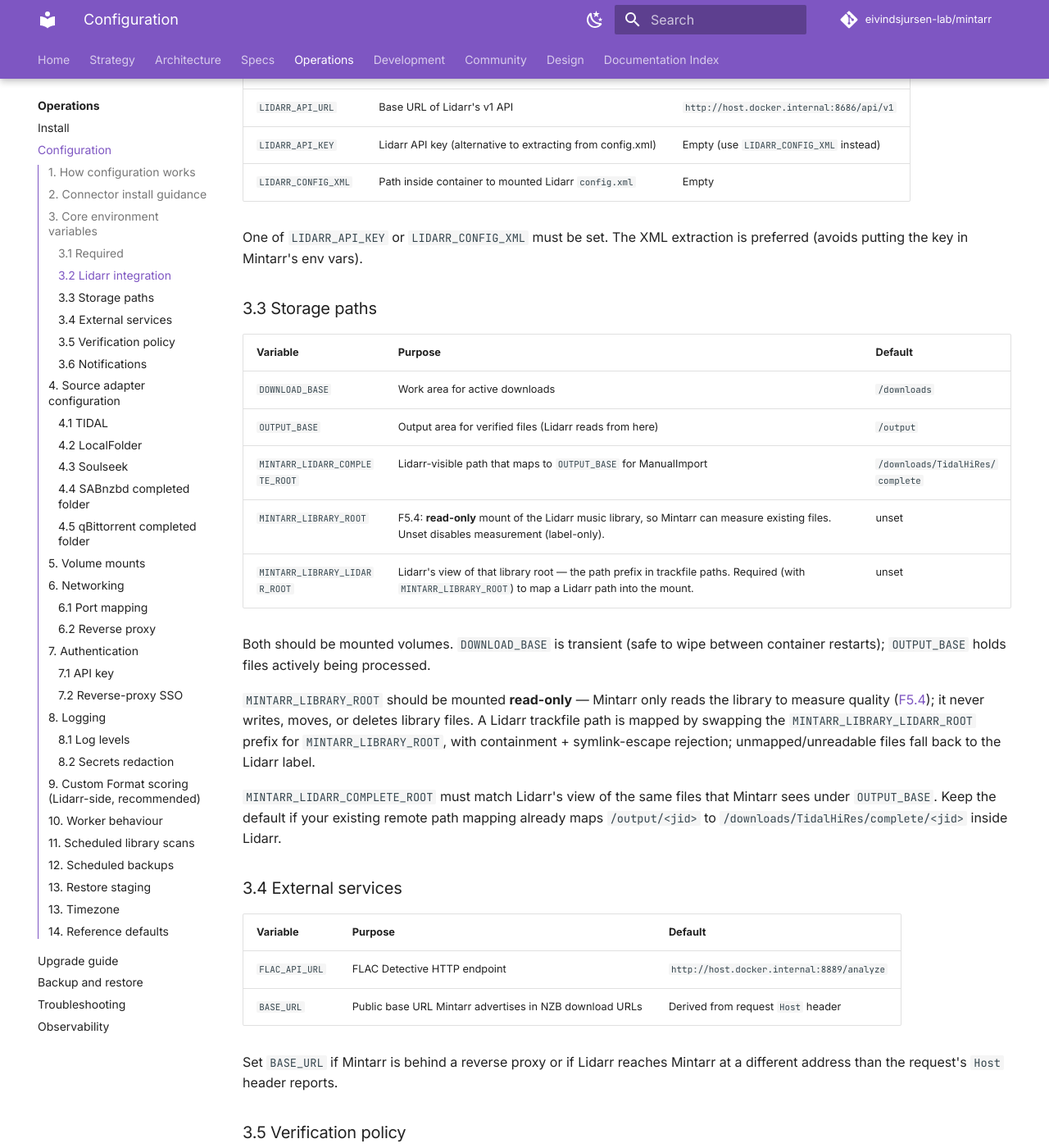
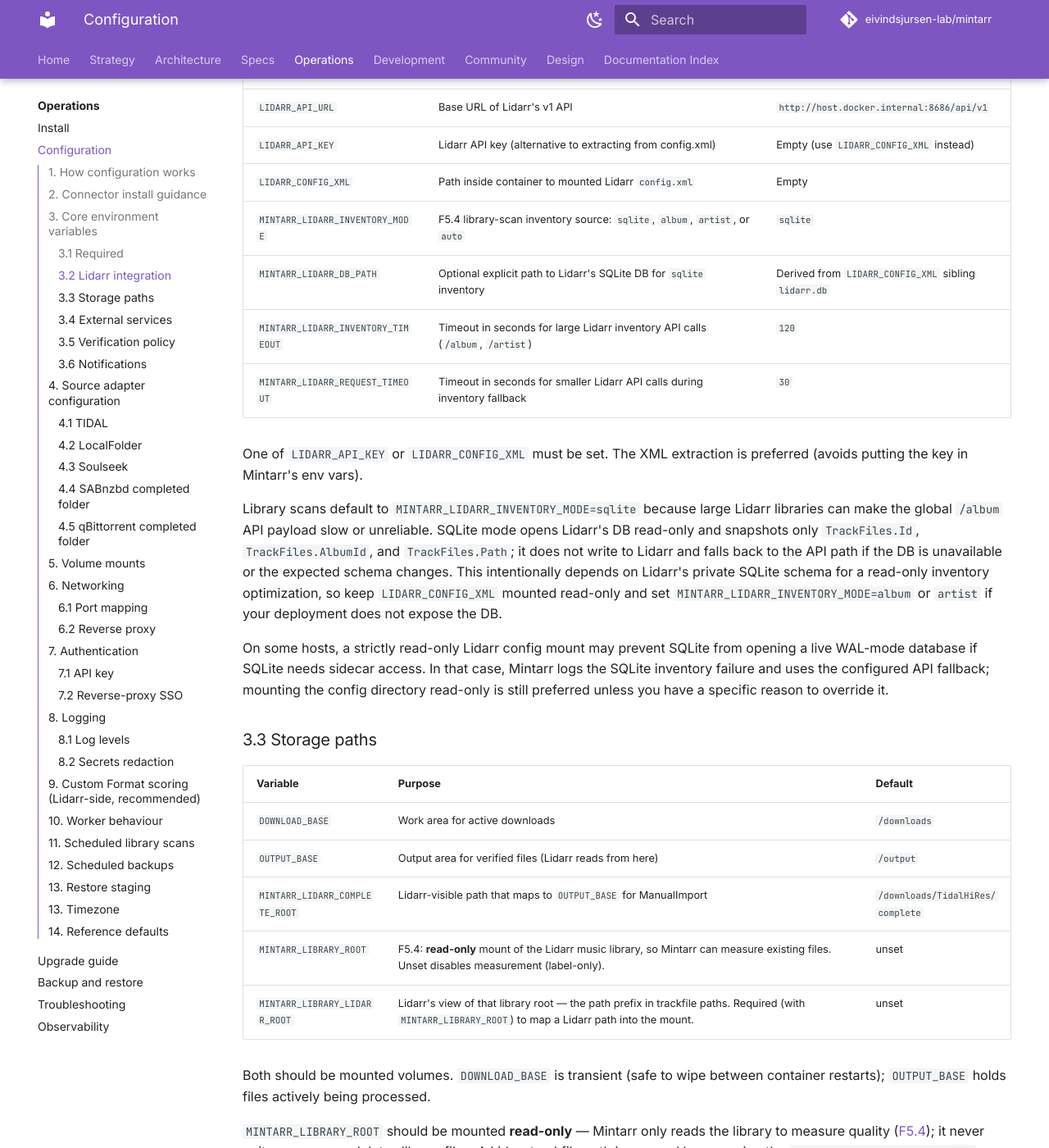
Before and after one commit to VectorOfDoubt/mintarr, an MkDocs documentation site: the page built from docs/operations/CONFIGURATION.md, in a window 1280 px wide and 1400 px high, scrolled down 1763 px. Shown: the whole window at 82% size. Built offline with MkDocs 1.6.1 and Material for MkDocs 9.7.7, drawn with Linux system fonts in a browser that asks for light colours; comment, search, counter and statistics services are not loaded; some of the changed text lies outside the part shown.

Commit message:
docs: document lidarr inventory settings (#126)
Co-authored-by: Eivind Sjursen <eivind.sjursen@gmail.com>

```diff
--- a/docs/operations/CONFIGURATION.md
+++ b/docs/operations/CONFIGURATION.md
@@ -65,8 +65,28 @@
 | `LIDARR_API_URL` | Base URL of Lidarr's v1 API | `http://host.docker.internal:8686/api/v1` |
 | `LIDARR_API_KEY` | Lidarr API key (alternative to extracting from config.xml) | Empty (use `LIDARR_CONFIG_XML` instead) |
 | `LIDARR_CONFIG_XML` | Path inside container to mounted Lidarr `config.xml` | Empty |
+| `MINTARR_LIDARR_INVENTORY_MODE` | F5.4 library-scan inventory source: `sqlite`, `album`, `artist`, or `auto` | `sqlite` |
+| `MINTARR_LIDARR_DB_PATH` | Optional explicit path to Lidarr's SQLite DB for `sqlite` inventory | Derived from `LIDARR_CONFIG_XML` sibling `lidarr.db` |
+| `MINTARR_LIDARR_INVENTORY_TIMEOUT` | Timeout in seconds for large Lidarr inventory API calls (`/album`, `/artist`) | `120` |
+| `MINTARR_LIDARR_REQUEST_TIMEOUT` | Timeout in seconds for smaller Lidarr API calls during inventory fallback | `30` |
 
 One of `LIDARR_API_KEY` or `LIDARR_CONFIG_XML` must be set. The XML extraction is preferred (avoids putting the key in Mintarr's env vars).
+
+Library scans default to `MINTARR_LIDARR_INVENTORY_MODE=sqlite` because large
+Lidarr libraries can make the global `/album` API payload slow or unreliable.
+SQLite mode opens Lidarr's DB read-only and snapshots only `TrackFiles.Id`,
+`TrackFiles.AlbumId`, and `TrackFiles.Path`; it does not write to Lidarr and
+falls back to the API path if the DB is unavailable or the expected schema
+changes. This intentionally depends on Lidarr's private SQLite schema for a
+read-only inventory optimization, so keep `LIDARR_CONFIG_XML` mounted read-only
+and set `MINTARR_LIDARR_INVENTORY_MODE=album` or `artist` if your deployment
+does not expose the DB.
+
+On some hosts, a strictly read-only Lidarr config mount may prevent SQLite from
+opening a live WAL-mode database if SQLite needs sidecar access. In that case,
+Mintarr logs the SQLite inventory failure and uses the configured API fallback;
+mounting the config directory read-only is still preferred unless you have a
+specific reason to override it.
 
 ### 3.3 Storage paths
 
@@ -459,11 +479,17 @@
 LIDARR_API_URL=http://host.docker.internal:8686/api/v1
 LIDARR_API_KEY=                # use one of LIDARR_API_KEY or LIDARR_CONFIG_XML
 LIDARR_CONFIG_XML=             # use one of LIDARR_API_KEY or LIDARR_CONFIG_XML
+MINTARR_LIDARR_INVENTORY_MODE=sqlite
+MINTARR_LIDARR_DB_PATH=        # derived from LIDARR_CONFIG_XML sibling lidarr.db
+MINTARR_LIDARR_INVENTORY_TIMEOUT=120
+MINTARR_LIDARR_REQUEST_TIMEOUT=30
 
 # Storage
 DOWNLOAD_BASE=/downloads
 OUTPUT_BASE=/output
 MINTARR_LIDARR_COMPLETE_ROOT=/downloads/TidalHiRes/complete
+MINTARR_LIBRARY_ROOT=
+MINTARR_LIBRARY_LIDARR_ROOT=
 
 # External services
 FLAC_API_URL=http://host.docker.internal:8889/analyze
```
